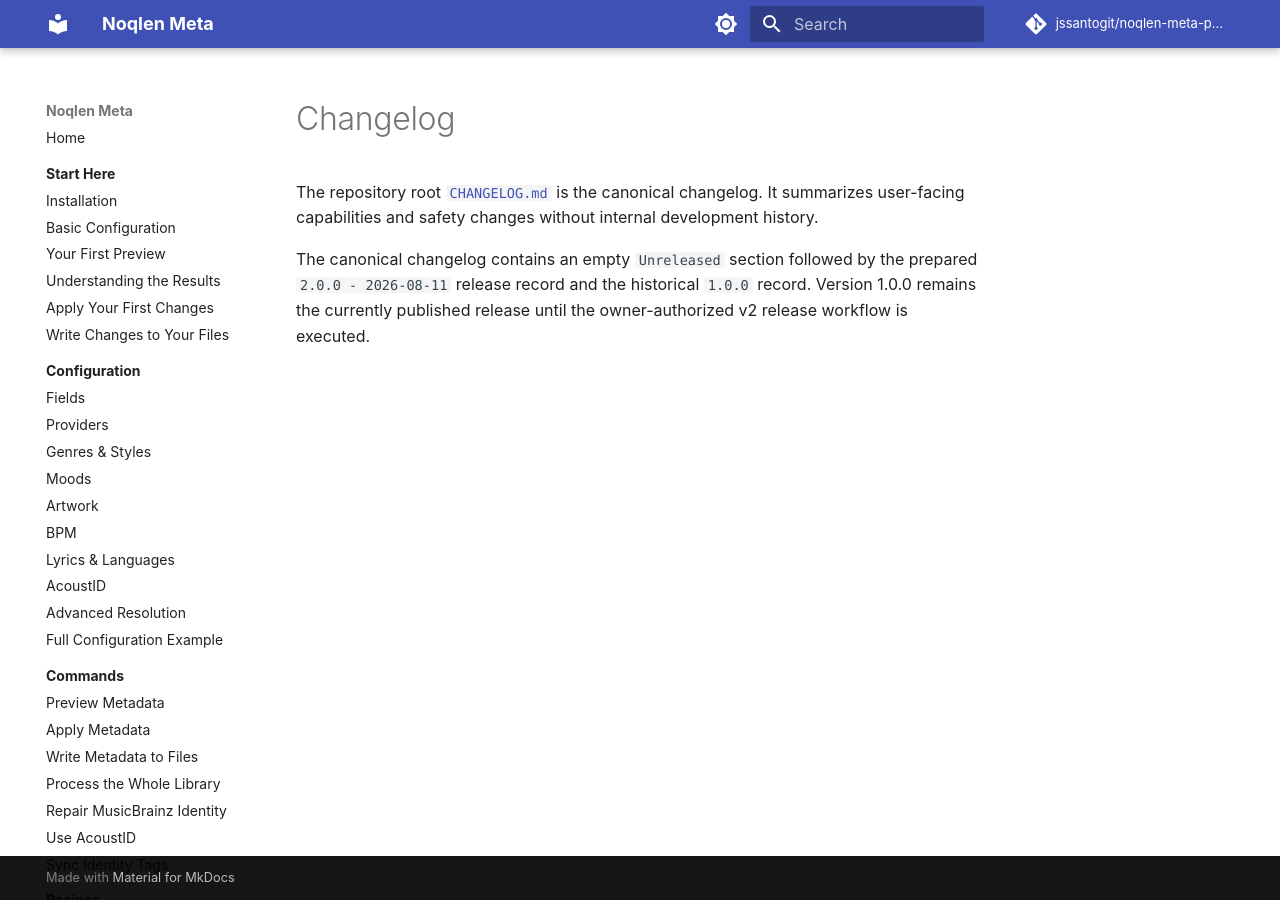
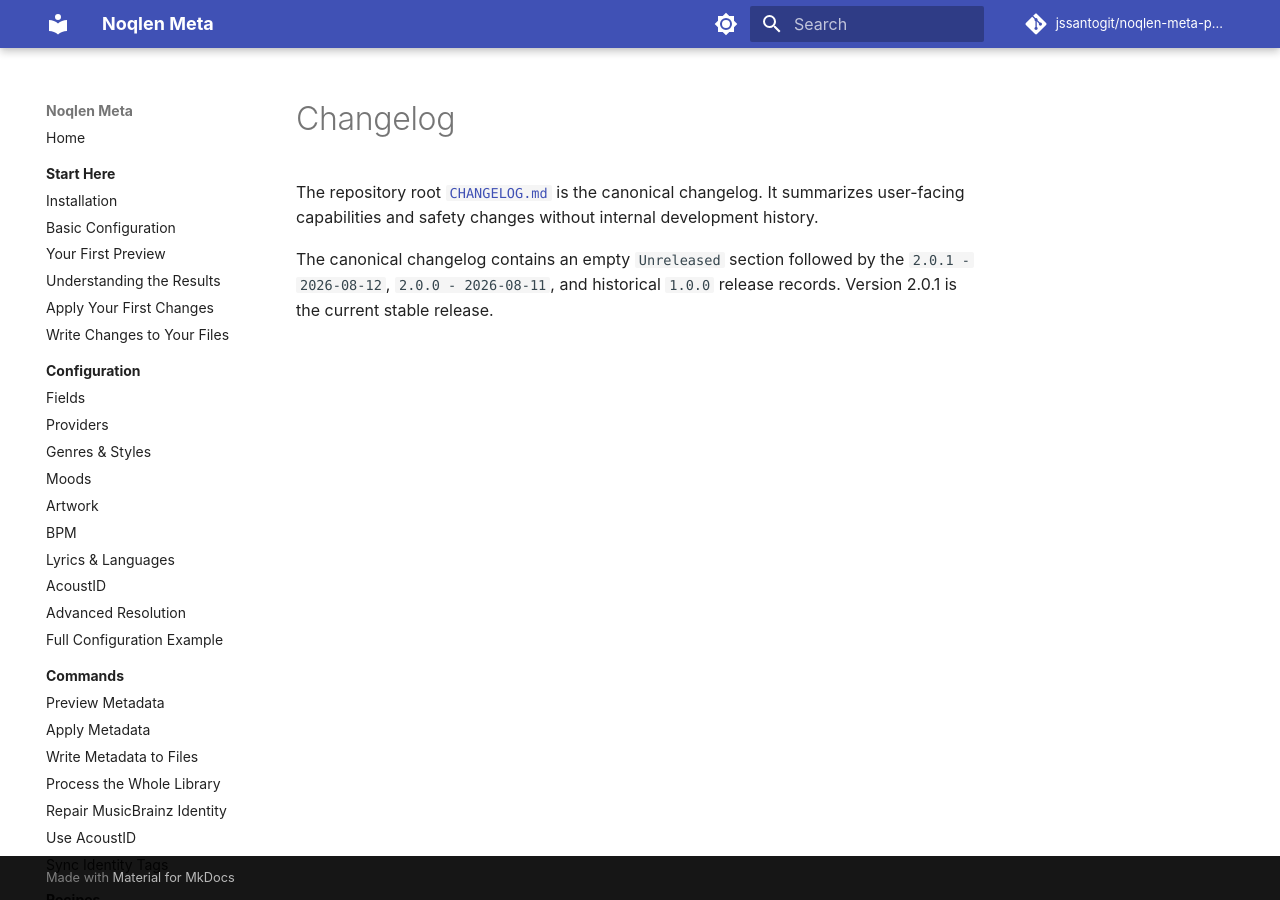
Before and after one commit to jssantogit/noqlen-meta-plugin, an MkDocs documentation site: the page built from site-docs/project/changelog.md, in a window 1280 px wide. Built offline with MkDocs 1.6.1 and Material for MkDocs 9.7.7, drawn with Linux system fonts in a browser that asks for light colours; comment, search, counter and statistics services are not loaded.

Commit message:
docs: update public changelog state for 2.0.1

```diff
--- a/site-docs/project/changelog.md
+++ b/site-docs/project/changelog.md
@@ -5,6 +5,5 @@ is the canonical changelog. It summarizes user-facing capabilities and safety
 changes without internal development history.
 
 The canonical changelog contains an empty `Unreleased` section followed by the
-prepared `2.0.0 - 2026-08-11` release record and the historical `1.0.0` record.
-Version 1.0.0 remains the currently published release until the owner-authorized
-v2 release workflow is executed.
+`2.0.1 - 2026-08-12`, `2.0.0 - 2026-08-11`, and historical `1.0.0` release
+records. Version 2.0.1 is the current stable release.
```
